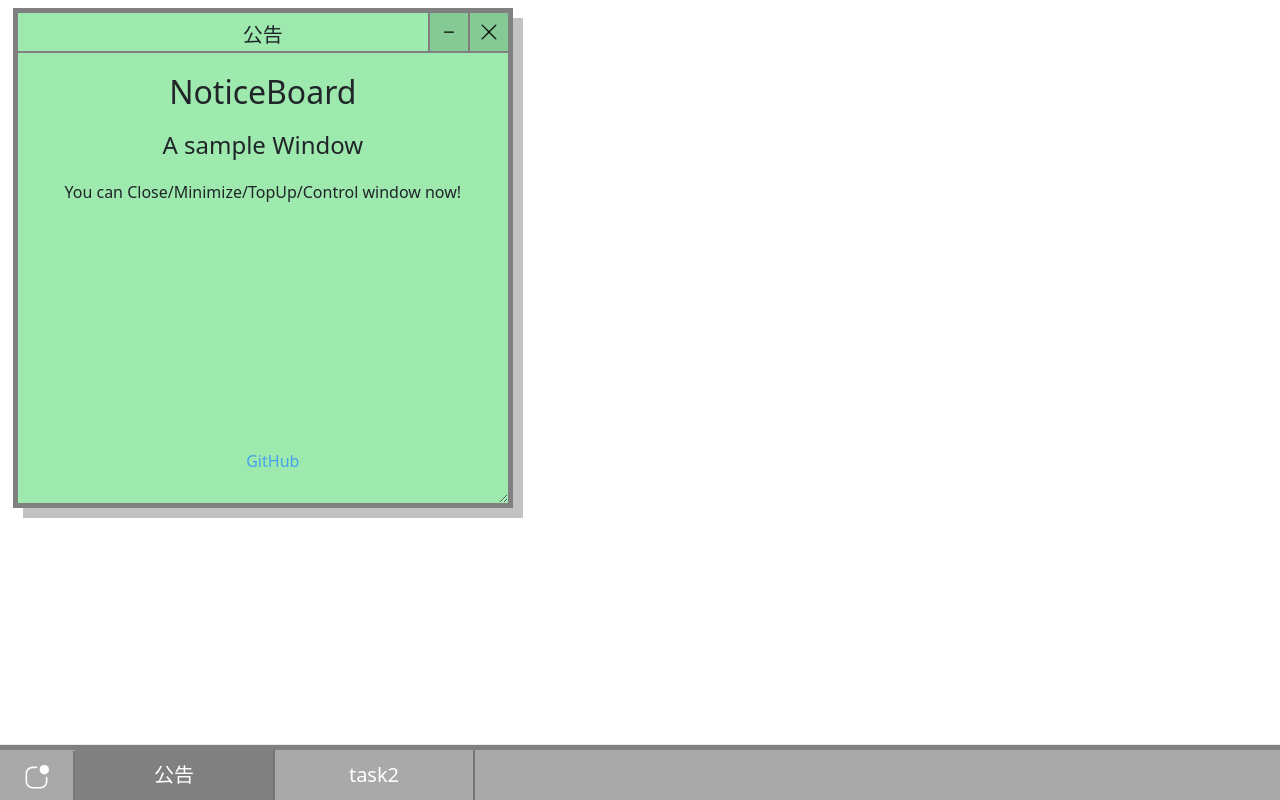
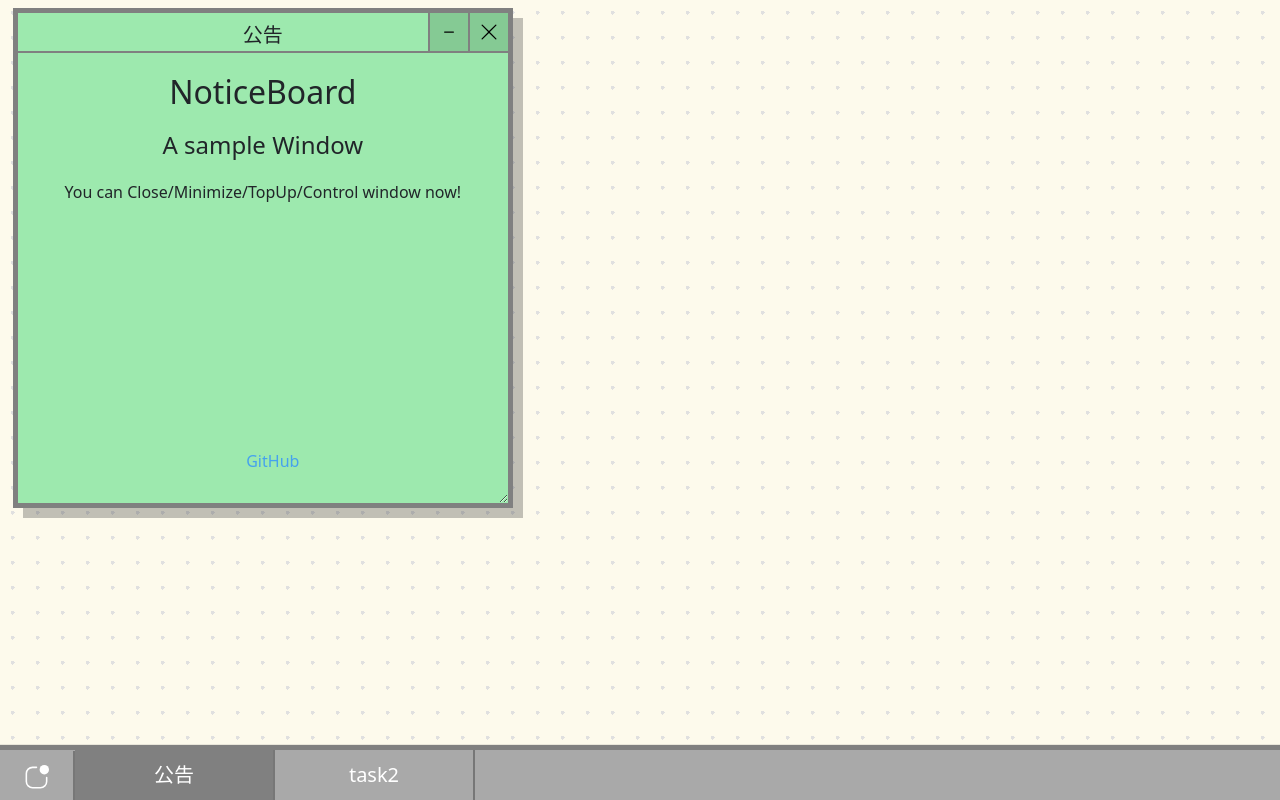
Before and after one commit to loading-blip/LiteWebWindow, a Vue app: page / in a window 1280 px wide. Built offline with nearby package versions, Linux system fonts and the light colour scheme.

Commit message:
The window can now scroll internally. And the body has adopted a new style

```diff
--- a/src/assets/scss/main.scss
+++ b/src/assets/scss/main.scss
@@ -1,6 +1,7 @@
 $defaultWindowW: 900px;
 $defaultWindowH: 600px;
 $titleBarHeigth: 40px;
+
 
 .window{
     position: absolute;
@@ -11,6 +12,7 @@ $titleBarHeigth: 40px;
     background-color: #9de9ae;
     border: gray solid 5px;
     box-shadow: 10px 10px 0px rgba(53, 53, 53, 0.3);
+    padding-top: $titleBarHeigth;
     .windowTitleBar{
         font-weight: bold;
         text-align: center;
@@ -18,7 +20,9 @@ $titleBarHeigth: 40px;
         padding-bottom: 10px;
         border-bottom: gray solid 2px;
         height: $titleBarHeigth;
-
+        position: absolute;
+        top: 0;
+        width: 100%;
         .WindowTitle{
             width: 100%;
             font-size: 20px;
@@ -190,3 +194,10 @@ input[type="checkbox"]:checked{
 .modal-footer{
     border-top: none;
 }
+
+.domain{
+    padding: 20px;
+    overflow: scroll;
+    height: 100%;
+    overflow-x: hidden;
+}
--- /dev/null
+++ b/src/assets/scss/scrollBar.scss
@@ -0,0 +1,14 @@
+
+  ::-webkit-scrollbar-thumb{
+    border-radius: none;
+    background-color: gray;
+  }
+  ::-webkit-scrollbar{
+    background-color: transparent;
+    width: 10px;
+
+  }
+  ::-webkit-scrollbar-button{
+    display: none;
+
+  }
--- a/src/components/function/selectFilter.vue
+++ b/src/components/function/selectFilter.vue
@@ -2,6 +2,7 @@
 
 <script>
 import $ from 'jquery'
+import '../../assets/scss/scrollBar.scss';
 export default {
   props: {
     id: {
@@ -127,17 +128,4 @@ export default {
     /* background-color: #f0f0f0; */
     background: gray;
   }
-::-webkit-scrollbar-thumb{
-  border-radius: none;
-  background-color: gray;
-}
-::-webkit-scrollbar{
-  background-color: darkgray;
-  width: 10px;
-
-}
-::-webkit-scrollbar-button{
-  display: none;
-
-}
 </style>
--- a/src/components/windowTemplate.vue
+++ b/src/components/windowTemplate.vue
@@ -4,6 +4,7 @@ import {onMounted,shallowRef,defineAsyncComponent} from 'vue';
 import closeIcon from './icons/IconCloseWindow.vue'
 import MinimizeIcon from './icons/IconMinimize.vue'
 import '../assets/scss/main.scss';
+import '../assets/scss/scrollBar.scss';
 import { RegMinimizeWindowButton,RegDraggableHandles,RegCloseWindowButton} from '../assets/js/EventRegistrationTool/window.js';
 
 const props = defineProps({
@@ -137,7 +138,5 @@ onMounted(() => {
 </template>
 
 <style scoped>
-.domain{
-    padding: 20px;
-}
+
 </style>
--- a/src/style.css
+++ b/src/style.css
@@ -10,4 +10,7 @@ html,body{
   position:fixed;
   height:100%;
   width:100%;
+  background: radial-gradient(circle , rgb(224, 224, 224) 2px, rgb(253, 250, 236) 1px);
+  background-repeat: repeat;
+  background-size: 25px 25px;
 }
```
Lines whose indentation alone changed are shown as unchanged.
